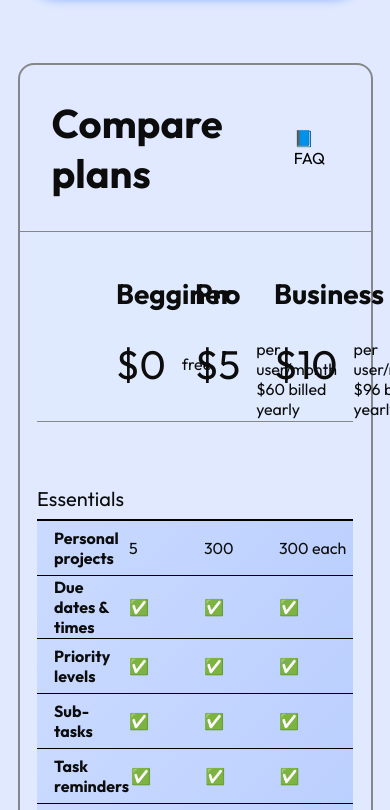
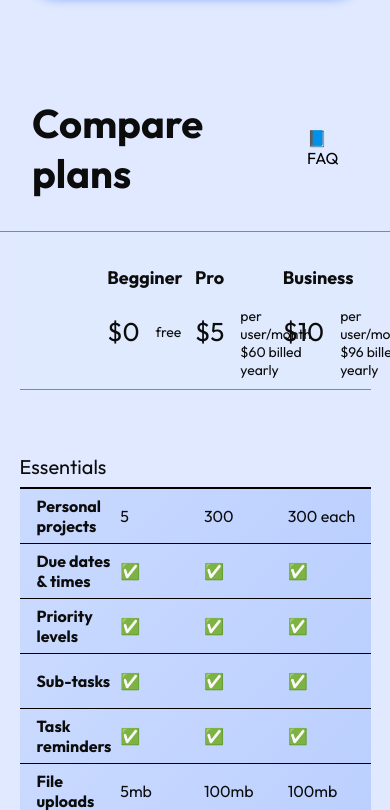
Before and after one commit to m-inic/Tascoder, a React (Vite) app in the folder Tascoder/: page /deals in a window 390 px wide. Shown: the part 2226-3036 px from the top of the page. Built offline with nearby package versions, Linux system fonts and the light colour scheme.

Commit message:
deals radim

```diff
--- a/Tascoder/public/dark.css
+++ b/Tascoder/public/dark.css
@@ -461,6 +461,10 @@ nav {
   margin: 0;
 }
 
+#dealsFAQ {
+    color: white
+  }
+
 @media (max-width: 750px) {
   #featuresInfoHolder .featuresInfo:nth-child(1) {
     background: #ffffffba;
--- a/Tascoder/src/components/masterComponentsQueries.css
+++ b/Tascoder/src/components/masterComponentsQueries.css
@@ -965,4 +965,21 @@
     bottom: -120%;
     width: 750px;
   }
+
+  #dealsTableSection #tableHolder {
+    width: 100%;
+    border: none;
+  }
+
+  #dealsNamesHolder .dealsNames h3 {
+    font-size: 18px;
 }
+
+.dealsNames .dealsPrices p {
+font-size: 26px;
+}
+
+.dealsNames .dealsPrices span {
+  font-size: 14px;
+}
+}
```
